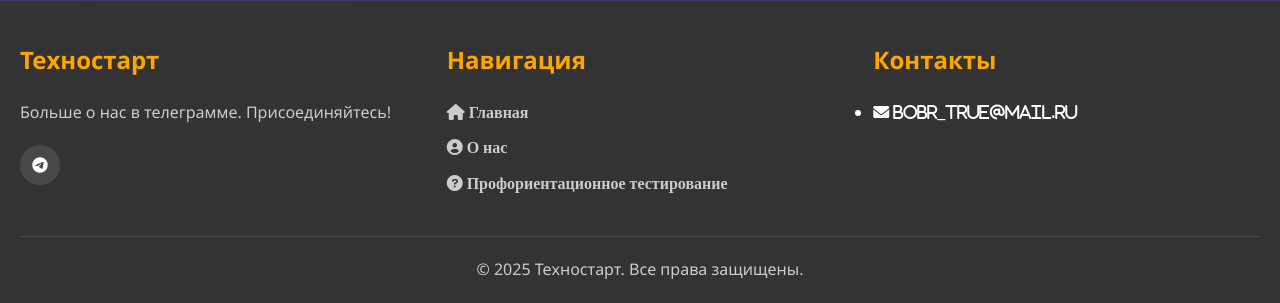
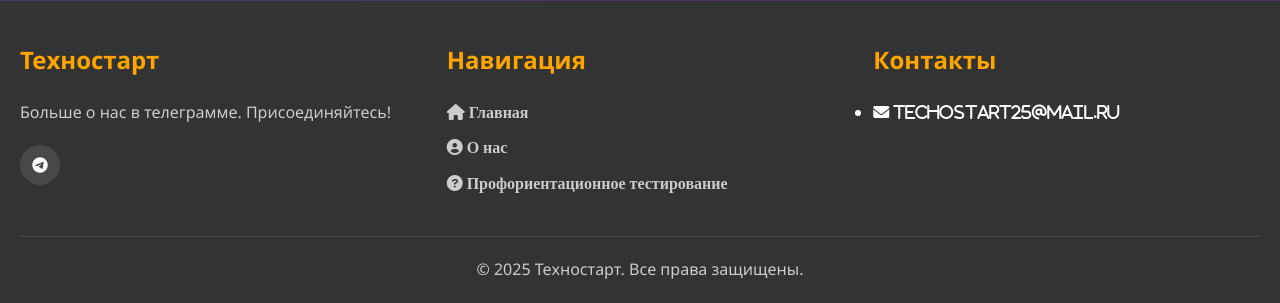
Before and after one commit to Luvinto/Technostart, a Django app: page / in a window 1280 px wide. Shown: the part 2733-3036 px from the top of the page. Run offline with Django 5.2, Linux system fonts and the light colour scheme.

Commit message:
почта

```diff
--- a/my_site/main/templates/main/base.html
+++ b/my_site/main/templates/main/base.html
@@ -57,7 +57,7 @@
                 <div class="footer-section">
                     <h3 class="footer-title">Контакты</h3>
                     <ul class="footer-anim">
-                        <li><i class="fa fa-envelope"> bobr_true@mail.ru</i></li>
+                        <li><i class="fa fa-envelope"> techostart25@mail.ru</i></li>
                     </ul>
                 </div>
             </div>
```
